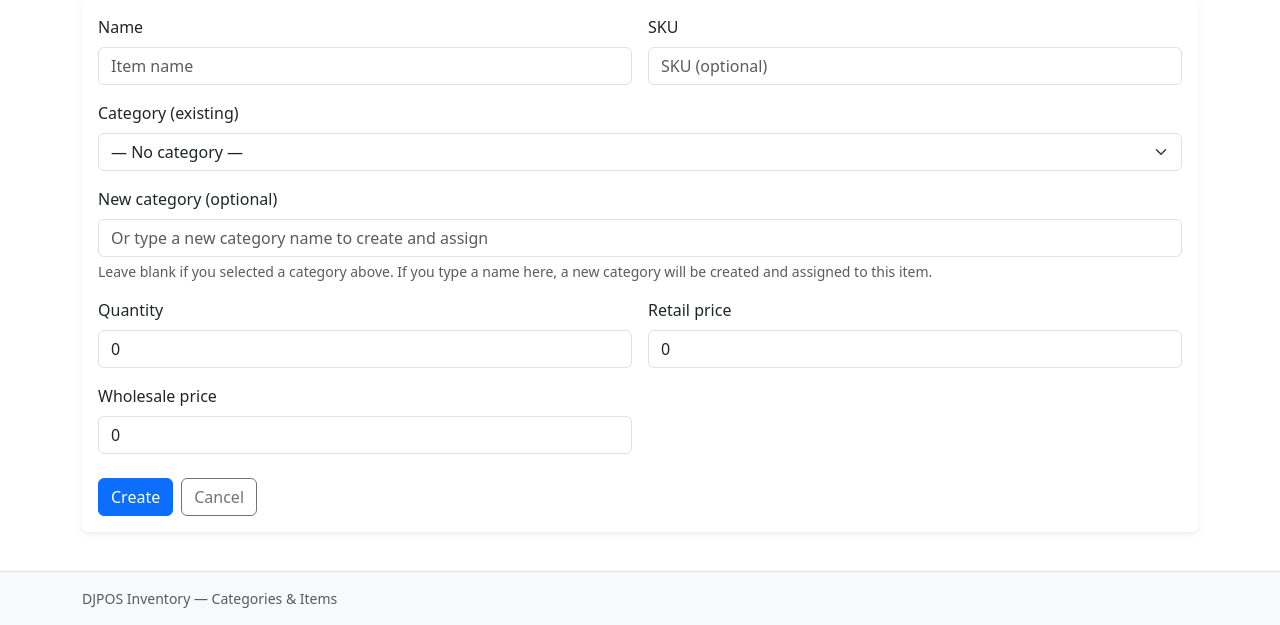
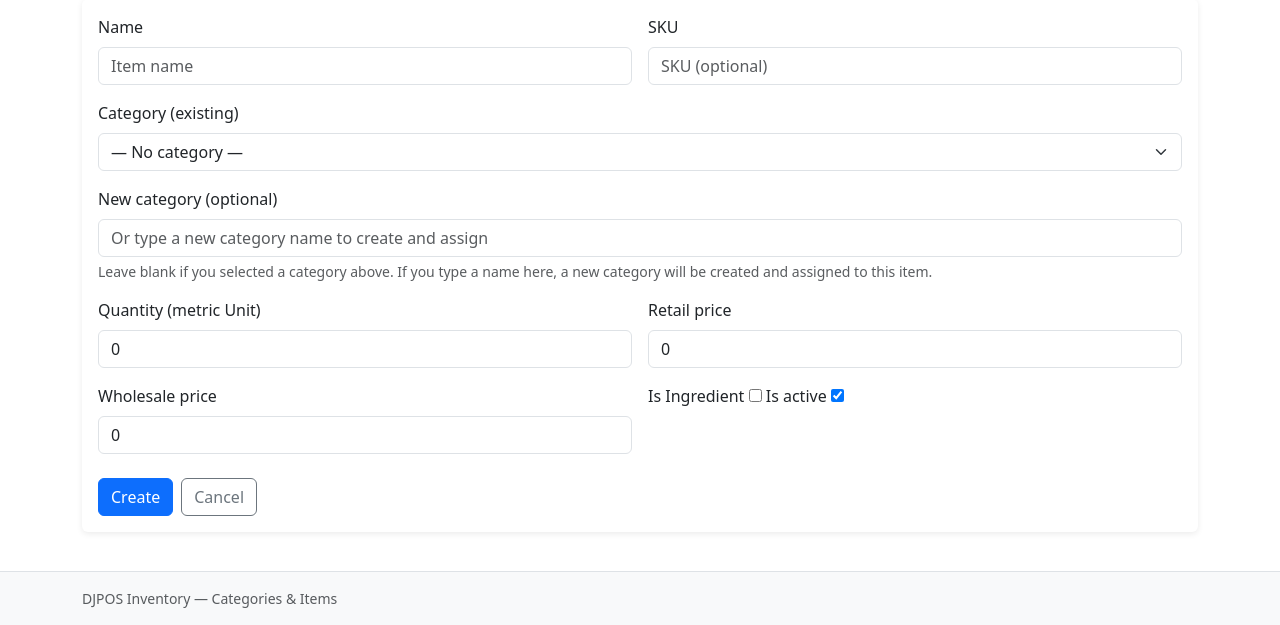
Before and after one commit to altair13421/DjPOS, a Django app: page /inventory/items/new/ in a window 1280 px wide. Shown: the part 175-800 px from the top of the page. Run offline with Django 5.2, Linux system fonts and the light colour scheme; data that the repository does not hold is empty.

Commit message:
Added Various stuff that was needed.
Things Needed:
- added is_ingredient and is_active to the form and the tables
- Model: category, added identifier, if not added will autogenerate
- display said identifier to the tables
- Model: item, sku will be generated if left empty, with category
identifier

```diff
--- a/inventory/forms.py
+++ b/inventory/forms.py
@@ -5,9 +5,10 @@
 class CategoryForm(forms.ModelForm):
     class Meta:
         model = Category
-        fields = ["name", "description"]
+        fields = ["name", "description", "identifier"]
         widgets = {
             "name": forms.TextInput(attrs={"class": "form-control", "placeholder": "Category name"}),
+            "identifier": forms.TextInput(attrs={"class": "form-control", "placeholder": "Identifier (Optional)"}),
             "description": forms.Textarea(
                 attrs={"class": "form-control", "rows": 3, "placeholder": "Optional description"}
             ),
--- a/inventory/models.py
+++ b/inventory/models.py
@@ -6,12 +6,18 @@ class Category(models.Model):
 
     name = models.CharField(max_length=255)
     description = models.TextField(blank=True)
+    identifier = models.CharField(max_length=255, unique=True, blank=True)
     created_at = models.DateTimeField(auto_now_add=True)
     updated_at = models.DateTimeField(auto_now=True)
 
     class Meta:
         ordering = ["-created_at"]
         verbose_name_plural = "categories"
+
+    def save(self, *args, **kwargs):
+        if self.identifier == "":
+            self.identifier = f"{self.name[:4].upper}"
+        super().save(*args, **kwargs)
 
     def __str__(self):
         return f"Category #{self.pk} - {self.name}"
@@ -32,6 +38,7 @@ class Item(models.Model):
         related_name="items",
     )
     quantity = models.DecimalField(max_digits=12, decimal_places=2, default=0)
+    # quanitiy_type = models.CharField(max_length=255, default="metric")
     cost_price = models.DecimalField(max_digits=12, decimal_places=2, default=0)
     retail_price = models.DecimalField(max_digits=12, decimal_places=2, default=0)
     wholesale_price = models.DecimalField(max_digits=12, decimal_places=2, default=0)
@@ -42,6 +49,21 @@ class Item(models.Model):
 
     class Meta:
         ordering = ["-created_at"]
+
+
+    def save(self, *args, **kwargs):
+        if self.sku == "":
+            count = self.counter()
+            count += 1
+            self.sku = f"{self.category.identifier}-0{count}"
+        if self.quantity == 0:
+            self.is_active = False
+        super().save(*args, **kwargs)
+
+
+    @classmethod
+    def counter(cls) -> int:
+        return cls.objects.count()
 
     def __str__(self):
         return f"Item #{self.pk} - {self.name}"
--- a/templates/inventory/category_list.html
+++ b/templates/inventory/category_list.html
@@ -15,6 +15,7 @@
             <thead class="table-light">
               <tr>
                 <th>Name</th>
+                <th>ID</th>
                 <th>Description</th>
                 <th class="text-end">Actions</th>
               </tr>
@@ -23,6 +24,7 @@
               {% for cat in categories %}
                 <tr>
                   <td>{{ cat.name }}</td>
+                  <td>{{ cat.identifier }}</td>
                   <td class="text-muted">{{ cat.description|truncatewords:12|default:"—" }}</td>
                   <td class="text-end">
                     <a href="{% url 'inventory:category_edit' cat.pk %}" class="btn btn-sm btn-outline-secondary">Edit</a>
--- a/templates/inventory/item_form.html
+++ b/templates/inventory/item_form.html
@@ -46,7 +46,7 @@
           </div>
           {% endif %}
           <div class="col-md-6">
-            <label for="id_quantity" class="form-label">Quantity</label>
+            <label for="id_quantity" class="form-label">Quantity (metric Unit)</label>
             {{ form.quantity }}
             {% if form.quantity.errors %}
               <div class="invalid-feedback d-block">{{ form.quantity.errors.0 }}</div>
@@ -66,6 +66,18 @@
               <div class="invalid-feedback d-block">{{ form.wholesale_price.errors.0 }}</div>
             {% endif %}
           </div>
+          <div class="col-md-6">
+            <label for="id_is_ingredient" class="form-label">Is Ingredient</label>
+            {{ form.is_ingredient }}
+            {% if form.is_ingredient.errors %}
+              <div class="invalid-feedback d-block">{{ form.is_ingredient.errors.0 }}</div>
+            {% endif %}
+            <label for="id_is_active" class="form-label">Is active</label>
+            {{ form.is_active}}
+            {% if form.is_active.errors %}
+              <div class="invalid-feedback d-block">{{ form.is_active.errors.0 }}</div>
+            {% endif %}
+          </div>
         </div>
         <div class="d-flex gap-2 mt-4">
           <button type="submit" class="btn btn-primary">{% if is_edit %}Update{% else %}Create{% endif %}</button>
--- a/templates/inventory/item_list.html
+++ b/templates/inventory/item_list.html
@@ -20,6 +20,7 @@
             <th class="text-end">Qty</th>
             <th class="text-end">Retail price (PKR)</th>
             <th class="text-end">Wholesale price (PKR)</th>
+            <th>Details</th>
             <th class="text-end">Actions</th>
           </tr>
         </thead>
@@ -32,6 +33,7 @@
             <td class="text-end">{{ item.quantity }}</td>
             <td class="text-end">PKR {{ item.retail_price|floatformat:0 }}</td>
             <td class="text-end">PKR {{ item.wholesale_price|floatformat:0 }}</td>
+            <td>{%if item.is_ingredient%}Ingredient{%endif%}|{%if item.is_active%}Active{%endif%}</td>
             <td class="text-end">
               <button class="btn btn-sm btn-outline-success me-1"
                 onclick="openRestockModal('{{ item.pk }}', '{{ item.name|escapejs }}')">
```
Also changed, not shown: templates/inventory/category_form.html (+7 -0 lines), inventory/migrations/0004_category_identifier.py (added), 1 other file.
